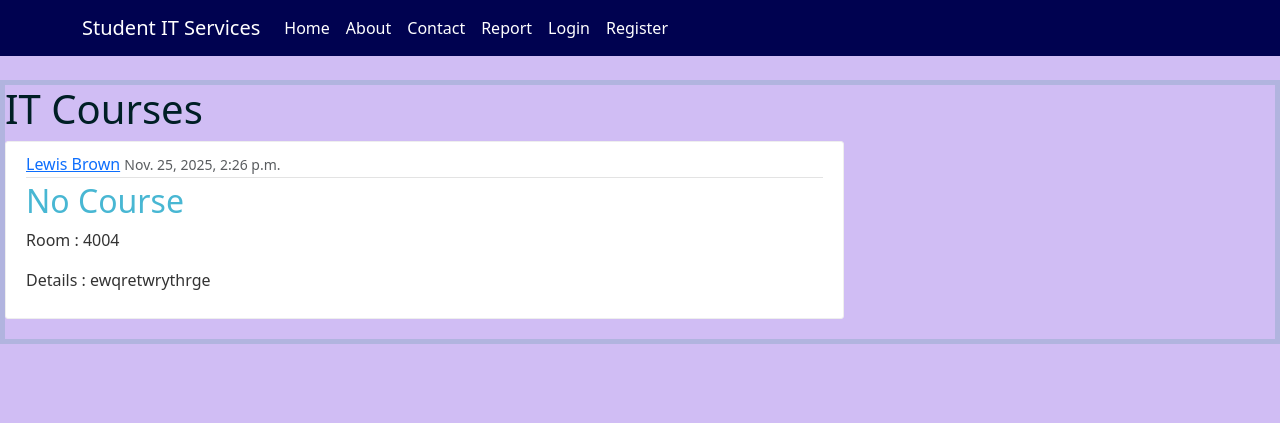
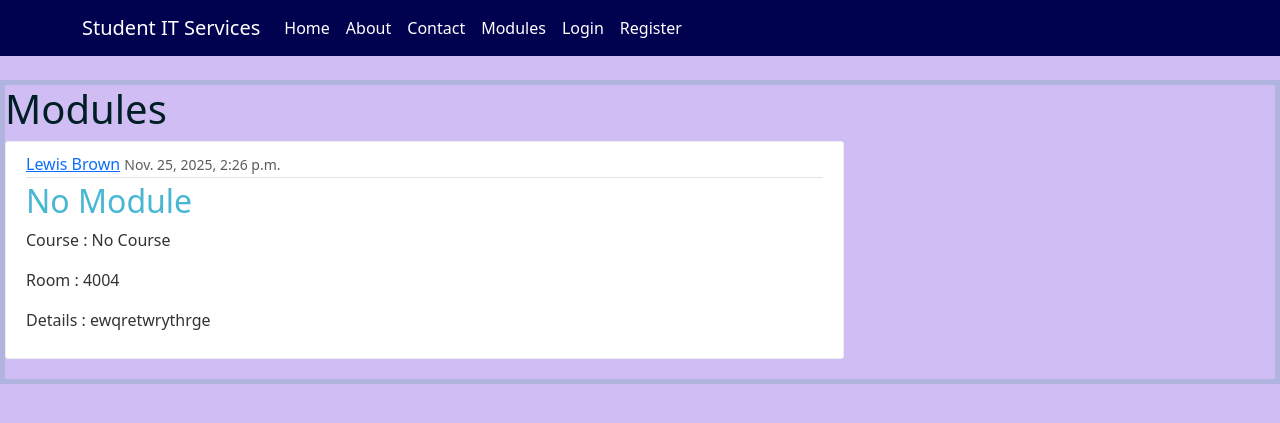
Before and after one commit to LewisBrown44/FINALYEARPROJECTREPOSITORY, a Django app: page /itreporting/issues/1 in a window 1280 px wide. Shown: the top 423 px of the page. Run offline with Django 5.2, Linux system fonts and the light colour scheme; data comes from the database, SQL or seed files in the repository.

Commit message:
Created module create page with updated dropdown boxes

```diff
--- a/itreporting/models.py
+++ b/itreporting/models.py
@@ -5,8 +5,8 @@ from django.urls import reverse
 
 
 class Issue(models.Model):
-    type = models.CharField(max_length=100, choices=[('Hardware', 'Hardware'), ('Software', 'Software')])
-    course = models.CharField(max_length=100, default='No Course')
+    course = models.CharField(max_length=100, default='No Course', choices=[('Cyber Security', 'Cyber Security'), ('Smart Computing', 'Smart Computing'), ('Computer Science', 'Computer Science')])
+    module = models.CharField(max_length=100, default='No Module')
     room = models.CharField(max_length=100)
     urgent = models.BooleanField(default=False)
     details = models.TextField()
--- a/itreporting/templates/itreporting/base.html
+++ b/itreporting/templates/itreporting/base.html
@@ -28,12 +28,12 @@
                         <a class="nav-item nav-link" href="{% url 'itreporting:home' %}">Home</a>
                         <a class="nav-item nav-link" href="{% url 'itreporting:about' %}">About</a>
                        <a class="nav-item nav-link" href="{% url 'itreporting:contact' %}">Contact</a>
-                       <a class="nav-item nav-link" href="{% url 'itreporting:report' %}">Report</a>
+                       <a class="nav-item nav-link" href="{% url 'itreporting:report' %}">Modules</a>
                     <!-- Navbar Right Side -->
 
                    <div class="navbar-nav">
                         {% if user.is_authenticated %}
-                            <a class="nav-item nav-link" href="{% url 'itreporting:issue-create' %}">Create New Course</a>
+                            <a class="nav-item nav-link" href="{% url 'itreporting:issue-create' %}">Create New Module</a>
                             <a class="nav-item nav-link" href="{% url 'profile' %}">Profile</a>
                             <form method="post" id="frm_logout" action="{% url 'logout' %}" style="display:inline;">
                                 {% csrf_token %}
--- a/itreporting/templates/itreporting/issue_detail.html
+++ b/itreporting/templates/itreporting/issue_detail.html
@@ -3,14 +3,16 @@
 
 {% block content %}
 
-    <h1>IT Courses</h1>
+    <h1>Modules</h1>
         <article class="media content-section">
             <div class="media-body">
                 <div class="article-metadata">
                     <a class="mr-2" href="#">{{ object.author.profile }}</a>
                     <small class="text-muted">{{ object.date_submitted }}</small>
                 </div>
-                <h2 class="article-title">{{ object.course    }}</h2>
+                <h2 class="article-title">{{ object.module    }}</h2>
+
+                <p class="article-content">Course : {{ object.course }}</p>
                 <p class="article-content">Room : {{ object.room }}</p>
                 <p class="article-content">Details : {{ object.details }}</p>
                         {% if object.author == user %}
--- a/itreporting/templates/itreporting/issue_form.html
+++ b/itreporting/templates/itreporting/issue_form.html
@@ -10,7 +10,7 @@
         {% csrf_token %}
         <fieldset class="form-group">
 
-            <legend class="borer-bottom mb-4"> Create IT Course </legend>
+            <legend class="borer-bottom mb-4"> Create Module </legend>
             {{ form|crispy }}
 
         </fieldset>
--- a/itreporting/templates/itreporting/report.html
+++ b/itreporting/templates/itreporting/report.html
@@ -4,7 +4,7 @@
 {% block content %}
 
 
-    <h1>View IT Courses</h1>
+    <h1>View Modules</h1>
     {% for issue in issues %}
         <article class="media content-section">
         <img class="rounded-circle article-img" src="{{ issue.author.profile.image.url }}"/>
@@ -13,7 +13,7 @@
                     <a class="mr-2" href="#">{{ issue.author.profile }}</a>
                     <small class="text-muted">{{ issue.date_submitted }}</small>
                 </div>
-                <h2><a class="article-title" href="{% url 'itreporting:issue-detail' issue.id %}">{{ issue.course }}</a></h2>
+                <h2><a class="article-title" href="{% url 'itreporting:issue-detail' issue.id %}">{{ issue.module }}</a></h2>
                 <p class="article-content">Room : {{ issue.room }}</p>
                 <p class="article-content">Details : {{ issue.details }}</p>
             </div>
--- a/itreporting/views.py
+++ b/itreporting/views.py
@@ -26,7 +26,7 @@ def report(request):
 
 class PostCreateView(LoginRequiredMixin, CreateView):
     model = Issue
-    fields = ['course', 'room', 'details']
+    fields = ['module', 'course', 'room', 'details']
     template_name = 'itreporting/issue_form.html'
 
     def form_valid(self, form):
@@ -49,7 +49,7 @@ class PostDetailView(DetailView):
 
 class PostUpdateView(LoginRequiredMixin, UpdateView):
     model = Issue
-    fields = ['course', 'room', 'details']
+    fields = ['module', 'course', 'room', 'details']
 
 
 class PostDeleteView(LoginRequiredMixin, UserPassesTestMixin, DeleteView):
```
Also changed, not shown: itreporting/migrations/0004_remove_issue_course_issue_module.py (added), itreporting/migrations/0005_remove_issue_type_issue_course.py (added).
